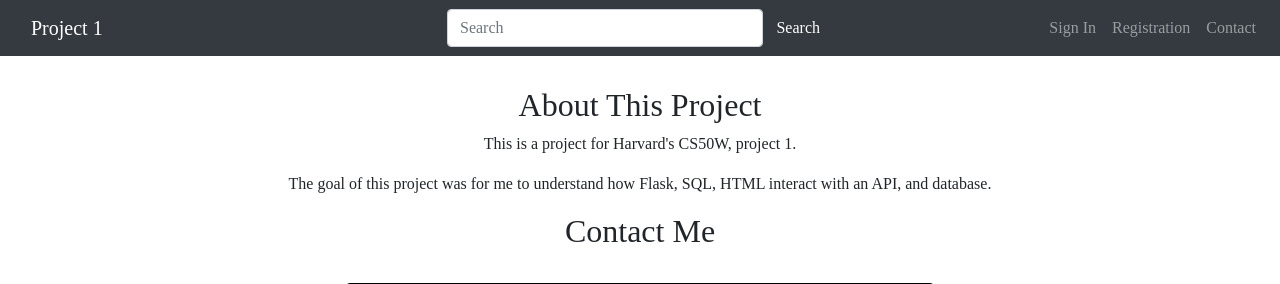
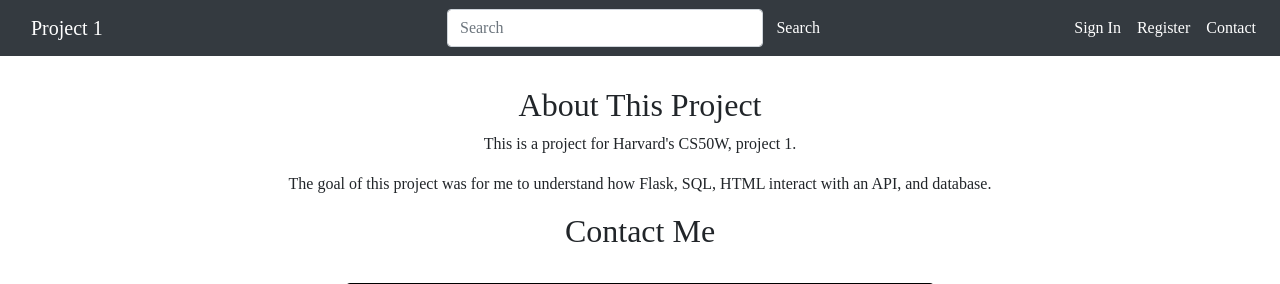
Before and after one commit to auschanh/Book-Reviews, a Flask app: page /contact in a window 1280 px wide. Shown: the top 284 px of the page. Run offline with Flask 2, Linux system fonts and the light colour scheme; some libraries are stand-ins or nearby versions; some web fonts are replaced.

Commit message:
styled navbar

```diff
--- a/static/style.css
+++ b/static/style.css
@@ -20,6 +20,7 @@ justify-content: center;
 align-items: center;
 color: white;
 }
+
 
 #search-h1 {
   font-size: 5em;
@@ -52,6 +53,15 @@ color: white;
 
 .navbar-nav.ml-auto:last-child {
     margin-right: 0;
+}
+
+.navbar-nav.ml-auto li a{
+  color: white !important;
+}
+
+nav a:hover {
+  border-bottom: 2px solid white;
+  padding: 6px 0;
 }
 
 /* Full-width inputs */
--- a/templates/layout.html
+++ b/templates/layout.html
@@ -32,13 +32,13 @@
         {% if session.username %}
         <ul class="navbar-nav ml-auto">
                 <li class="nav-item">
-                <a class="nav-link" href="#"> {{ session.username }} </a>
+                <a class="nav-link"  href="#"> {{ session.username }} </a>
                 </li>
                 <li class="nav-item">
                 <a class="nav-link" href="/logout/{{ session.username }}"> Logout </a>
                 </li>
                 <li class="nav-item">
-                <a class="nav-link" href="../register">Registration</a>
+                <a class="nav-link" href="../register">Register</a>
                 </li>
                 <li class="nav-item">
                 <a class="nav-link" href="../contact">Contact</a>
@@ -50,7 +50,7 @@
                 <a class="nav-link" href="login"> Sign In</a>
             </li>
             <li class="nav-item">
-            <a class="nav-link" href="../register">Registration</a>
+            <a class="nav-link" href="../register">Register</a>
             </li>
             <li class="nav-item">
             <a class="nav-link" href="../contact">Contact</a>
```
